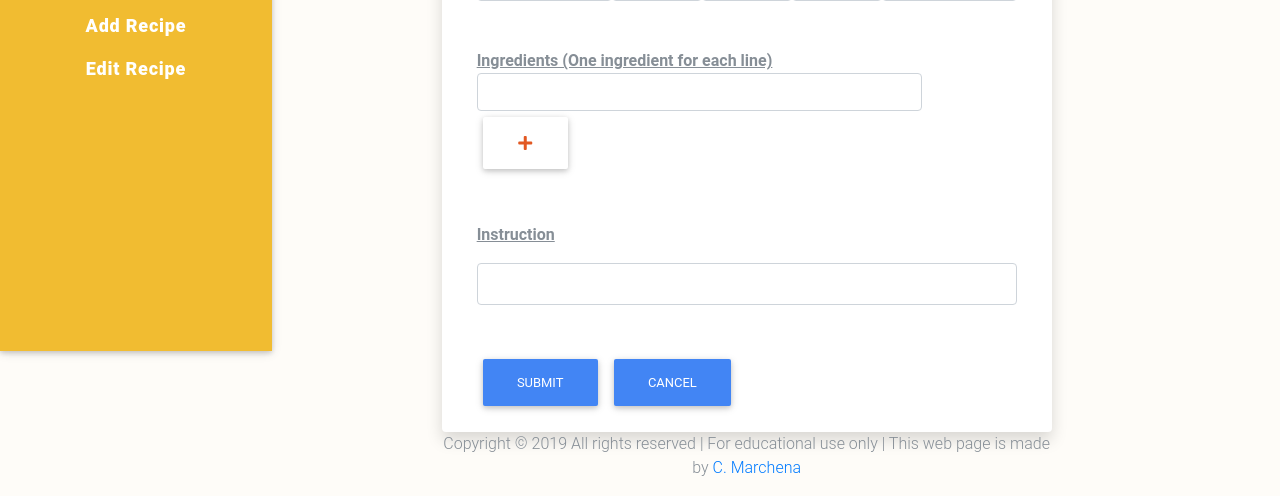
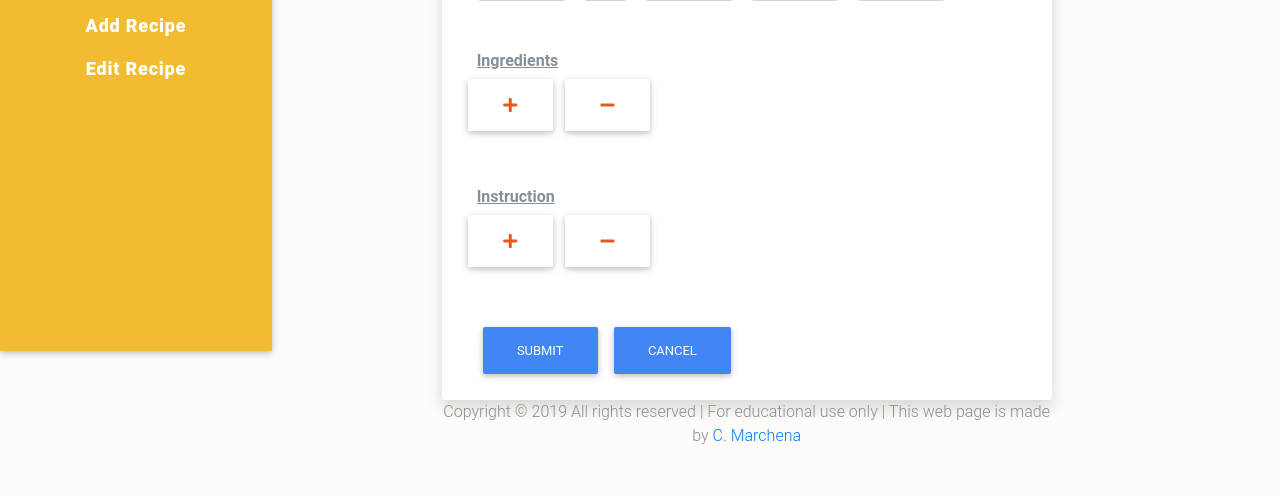
Before and after one commit to dugudugu/A_Chefs_Book, a Flask app: template templates/edit_recipe.html in a window 1280 px wide. Shown: the part 449-945 px from the top of the page. After the commit the page ends 893 px from the top, so only its background shows below. Run offline with Flask 2, Linux system fonts and the light colour scheme; the template is opened without the code that fills it, so the values that code supplies are empty; some libraries are stand-ins or nearby versions.

Commit message:
Fix the rendering of the ingredients and instructions. Display is now like the add recipe page

```diff
--- a/templates/edit_recipe.html
+++ b/templates/edit_recipe.html
@@ -5,14 +5,14 @@
 
     <div class="text-center">
         <h2>Edit a Recipe!</h2>
-        <p>Please fill in the form to add a recipe</p>
+        <p>Thought of new ideas to make this recipe even beter?</p>
     </div>
 
     <div class="card shadow">
         <div class="card-body">
             <form action="{{url_for('edit_recipe', recipe_id=recipe._id)}}" method="POST" class="edit-recipe-form" enctype="multipart/form-data">
 
-                <div class=" col-12 mt-3 mb-5">
+                <div class="col-10 mt-3 mb-5">
                     <!-- Recipe Title -->
                     <div class="mt-3 md-form form-lg">
                         <label for="recipe_title" class="label">Recipe title</label>
@@ -30,7 +30,7 @@
                     <div class="flex-selection">
 
                         <!-- Dish Type -->
-                        <div class="input-field col-lg-3 col-sm-4 mobile-style">
+                        <div class="input-field col-lg-2 col-sm-4 mr-3 mobile-style">
                             <label for="dish_type" class="label">Dish type</label>
                             <select class="form-control" id="type" name="dish_type" required>
                                 {% for cat in Categories %}
@@ -44,25 +44,25 @@
                         </div>
 
                         <!-- Servings -->
-                        <div class="input-field col-lg-2 col-sm-4 mobile-style">
+                        <div class="input-field col-lg-1 col-sm-4 mr-3 mobile-style">
                             <label for="recipe_serving" class="label">Serves</label>
                             <input type="number" name="serves" id="recipe_serving" required class="form-control" min="0" value="{{recipe.recipe_serving}}"/>
                         </div>
 
                         <!-- Preparation Time -->
-                        <div class="input-field col-lg-2 col-sm-4 mobile-style">
+                        <div class="input-field col-lg-2 col-sm-4 mr-3 mobile-style">
                             <label for="preparation_time" class="label">Prep time</label>
                             <input type="text" name="prep-time" id="preparation_time" required class="form-control" value="{{recipe.preparation_time}}"/>
                         </div>
 
                         <!-- Cooking Time -->
-                        <div class="input-field col-lg-2 col-sm-4 mobile-style">
+                        <div class="input-field col-lg-2 col-sm-4 mr-3 mobile-style">
                             <label for="cooking_time" class="label">Cooking time</label>
                             <input type="text" name="cooking-time" id="cooking_time" required class="form-control" value="{{recipe.cooking_time}}"/>
                         </div>
 
                         <!-- Difficulty level -->
-                        <div class="input-field col-lg-3 col-sm-4 mobile-style">
+                        <div class="input-field col-lg-2 col-sm-4 mobile-style">
                             <label for="recipe_difficulty" class="label">Level</label>
                             <select class="form-control" id="difficulty" name="recipe_difficulty" required>
                                 {% for diff in difficulty %}
@@ -80,26 +80,33 @@
 
                     <!-- Recipe Ingredients -->
                     <div class="col-10 btn-inline mb-5" id="TextBoxGroupIngredients">
-                        <div id="TextBoxIngredient">
-                            <label for="recipe_ingredients" class="label">Ingredients (One ingredient for each line)</label>
-                                <div class="flex">
-                                <input type="text" id="ingredient" name="recipe_ingredients[1]" value="" required class="form-control">
-                                <a class="btn btn-sm" id="addIngredient" role="button"><i class="fas fa-plus" aria-hidden="true "></i></a>
+                        <div id="TextBoxIngredientDiv">
+                            <label for="recipe_ingredients" class="label">Ingredients</label>
+
+                            {% for ingredient in recipe.recipe_ingredients %}
+                            <input type="text" id="ingredient" name="recipe_ingredients" required class="form-control mb-2" placeholder="e.g. 2 medium chopped onions" value="{{ingredient}}">
+                            {% endfor %}
+
+                                <div class="row">
+                                <a class="btn btn-sm" id="addIngredient" role="button"><i class="fas fa-plus" aria-hidden="true"></i></a>
+                                <a class="btn btn-sm removeIngredientDiv" id="removeIngredient" role="button"><i class="fas fa-minus" aria-hidden="true"></i></a>
                                 </div>
                         </div>
                     </div>
 
                     <!-- Recipe Instructions -->
-                    <div class="col-12 mb-5" id="TextBoxInstructions">
-                        <div class="form-group" >
+                    <div class="col-10 mb-5 instr" id="TextBoxGroupInstructions">
+                        <div id="TextBoxInstructionDiv">
                             <label for="recipe_instruction" class="label">Instruction</label>
-                    		<div contenteditable="true" class="instruction-editor">
-                    			<ol  class="instructions">
-                    			{% for instruction in recipe.recipe_instruction %}
-                    			<li class="instruction ">{{instruction}}</li>
-                    			{% endfor %}
-                    			</ol>
-                    		</div>
+
+                            {% for instruction in recipe.recipe_instruction %}
+                            <textarea class="form-control text-instr mb-2" id="recipe_instruction" name="recipe_instruction" type="text" placeholder="e.g. In a hot pan combine oil, onion and pepper and cook for 5 miuntes." required>{{instruction}}</textarea>
+                            {% endfor %}
+
+                                <div class="row">
+                                <a class="btn btn-sm" id="addInstruction" role="button"><i class="fas fa-plus" aria-hidden="true"></i></a>
+                                <a class="btn btn-sm removeInstructionDiv" id="removeInstruction" role="button"><i class="fas fa-minus" aria-hidden="true"></i></a>
+                            </div>
                         </div>
                     </div>
 
```
